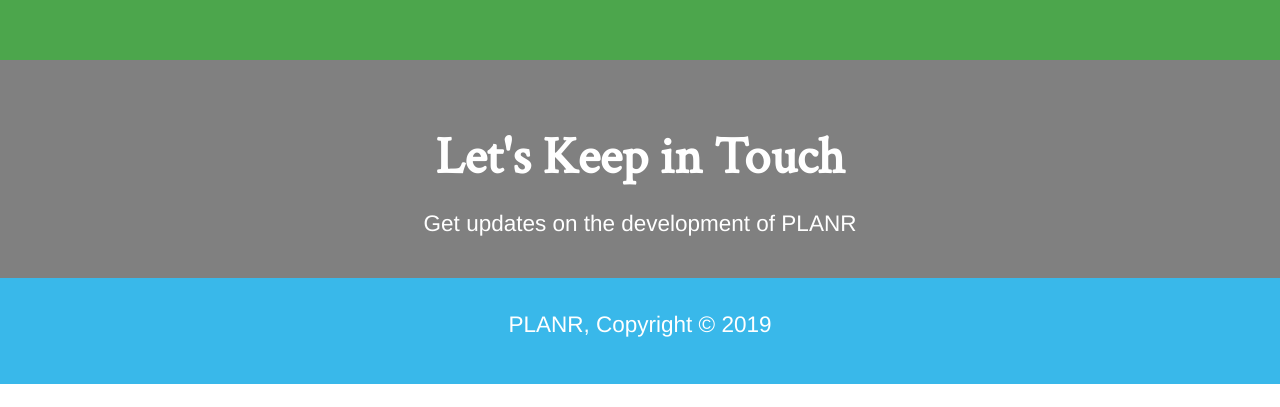
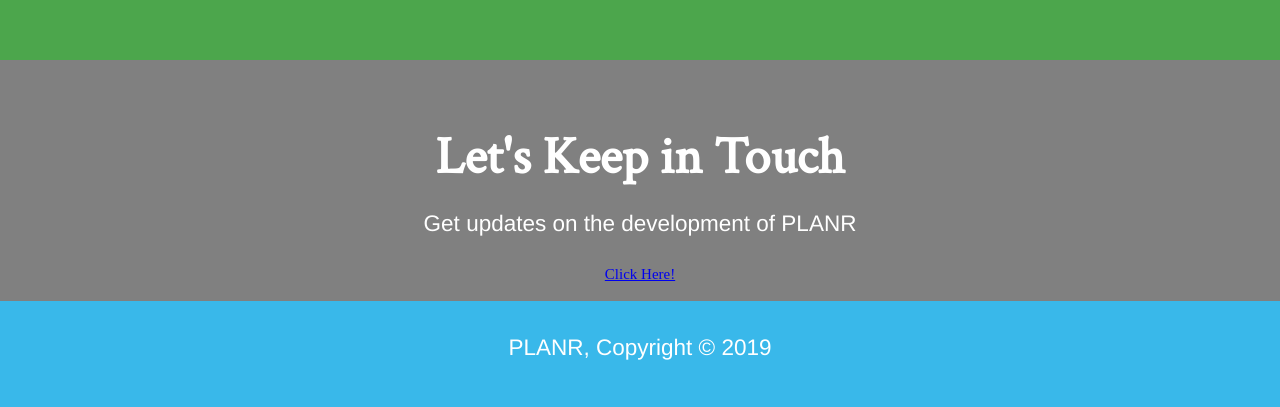
Before and after one commit to jusa1470/planr, a plain HTML site: page landing_page/index.html in a window 1280 px wide. Shown: the part 3341-3748 px from the top of the page. Before the commit the page ends 3725 px from the top, so only its background shows below. Drawn offline with Linux system fonts and the light colour scheme.

Commit message:
Update index.html

```diff
--- a/landing_page/index.html
+++ b/landing_page/index.html
@@ -81,7 +81,7 @@
 			<div class="container">
 				<h2>Let's Keep in Touch</h2>
 				<p>Get updates on the development of PLANR</p>
-				<h4><link href="https://docs.google.com/forms/d/1hWrUVS073kG9avem8OlrjeJ5Df7_gGUHfxWabdoOyxQ/edit"></h4>
+				<a href="https://docs.google.com/forms/d/1hWrUVS073kG9avem8OlrjeJ5Df7_gGUHfxWabdoOyxQ/edit">Click Here!</a>
 			</div>
 		</section>
 		<footer>
```
